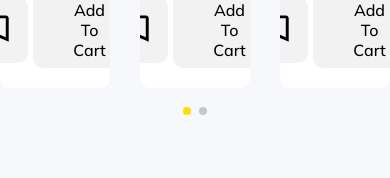
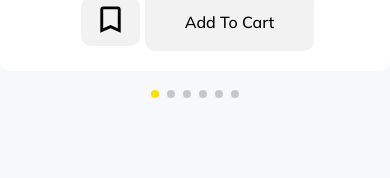
Before and after one commit to mohammedshamia/heroes-team-project, a React (Create React App) app: page / in a window 390 px wide. Shown: the part 2607-2785 px from the top of the page. Built offline with nearby package versions, Linux system fonts and the light colour scheme.

Commit message:
update style swiper card slider

```diff
--- a/src/Components/CardSlider/index.tsx
+++ b/src/Components/CardSlider/index.tsx
@@ -26,9 +26,33 @@ export const CardSlider = () => {
   return (
     <Container>
       <Swiper
-        spaceBetween={30}
-        slidesPerView={3}
-        slidesPerGroup={3}
+        breakpoints={{
+          // when window width is >= 640px
+          1: {
+            // width: 1,
+            slidesPerView: 1,
+            slidesPerGroup: 1,
+            spaceBetween: 0
+
+          },
+          // when window width is >= 768px
+          500: {
+            // width: 767,
+            slidesPerView: 2,
+            slidesPerGroup: 2,
+            spaceBetween: 10
+
+          },
+          767: {
+            // width: 1200,
+            slidesPerView: 3,
+            slidesPerGroup: 3,
+            spaceBetween: 30
+          },
+        }}
+        // spaceBetween={30}
+        // slidesPerView={3}
+        // slidesPerGroup={3}
         direction={"horizontal"}
         pagination={{
           clickable: true,
--- a/src/Components/Elements/Card/style.ts
+++ b/src/Components/Elements/Card/style.ts
@@ -38,6 +38,7 @@ export const Img = styled.img<IProps>`
 `;
 export const ContainerButton = styled.div`
   display: flex;
+
 
 `;
 
--- a/src/Pages/CartPage/index.tsx
+++ b/src/Pages/CartPage/index.tsx
@@ -1,5 +1,4 @@
 import React from "react";
-import { Link } from "react-router-dom";
 import Container from "../../Components/Container";
 import ShoppingCart from "../../Components/Elements/Card/ShoppingCart";
 import Typography from "../../Components/Typography";
```
